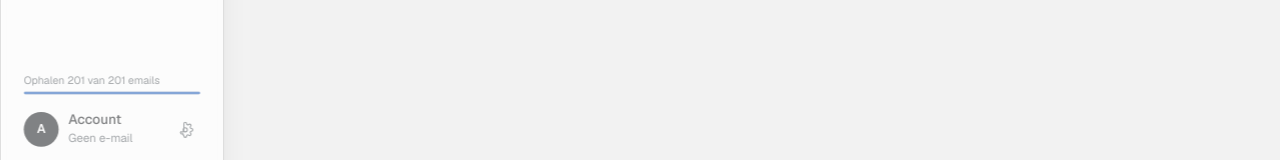
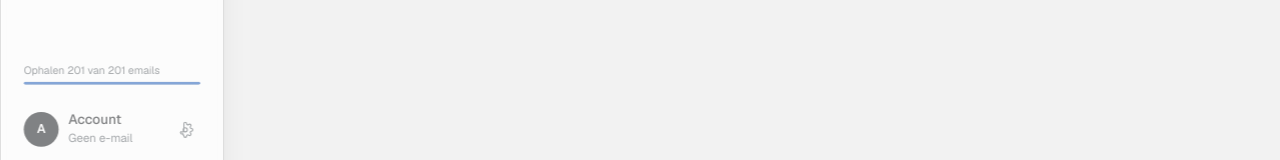
Before and after one commit to danwet/DW-gskin, a Next.js app: page / in a window 1280 px wide. Shown: the part 584-744 px from the top of the page. Built offline with nearby package versions, Linux system fonts and the light colour scheme; no server answers; sample sign-in values are in the browser's storage.

Commit message:
Raise the sidebar import indicator by 10px

```diff
--- a/components/AppShell.tsx
+++ b/components/AppShell.tsx
@@ -239,7 +239,7 @@ function SidebarContent({
 
       <div className="mt-auto pt-4">
         {importTotal ? (
-          <div className="mb-3 px-2">
+          <div className="mb-[22px] px-2">
             <p className="text-[11px] leading-4 text-[var(--muted)]">
               Ophalen {shownImported} van {importTotal} emails
             </p>
```
